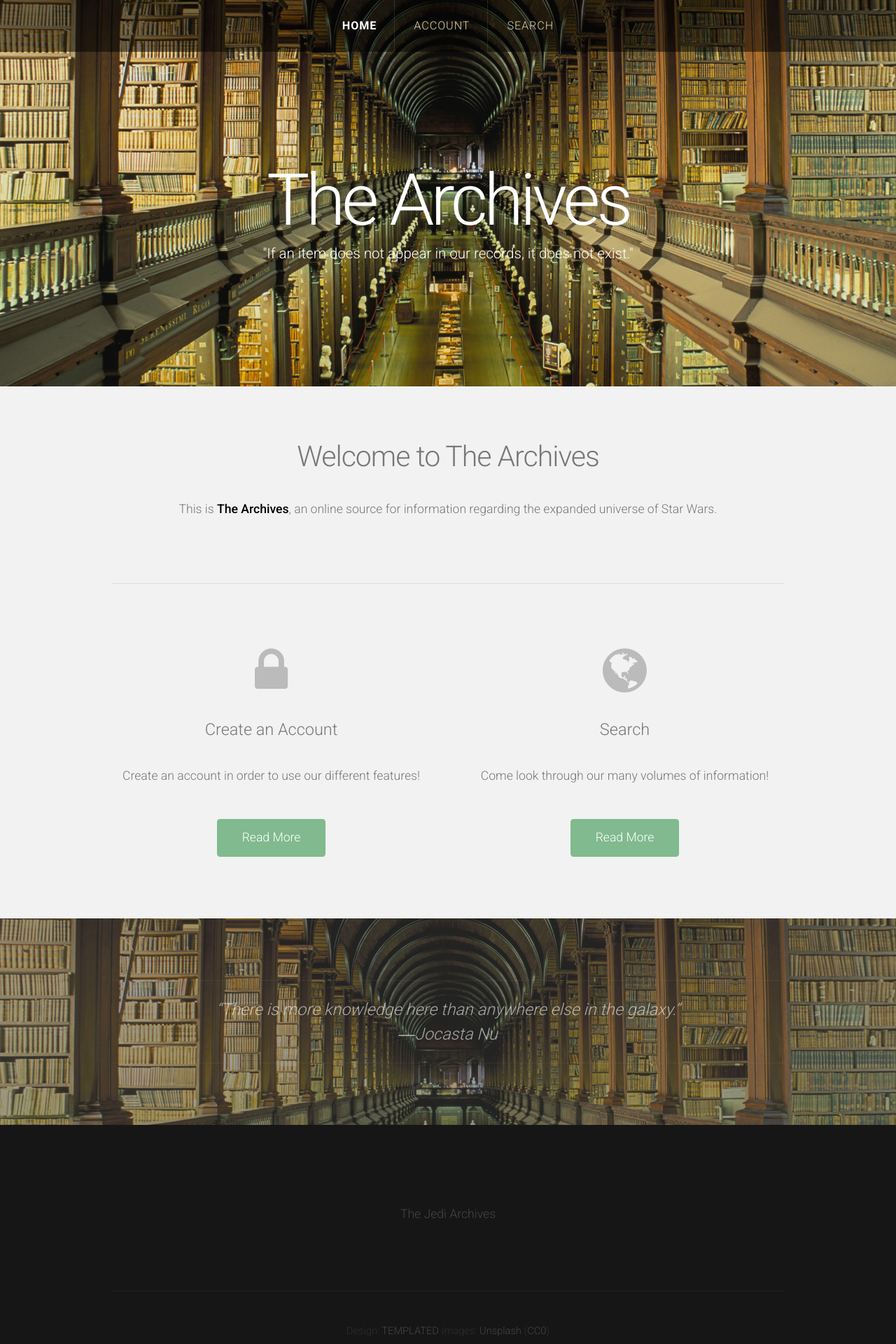
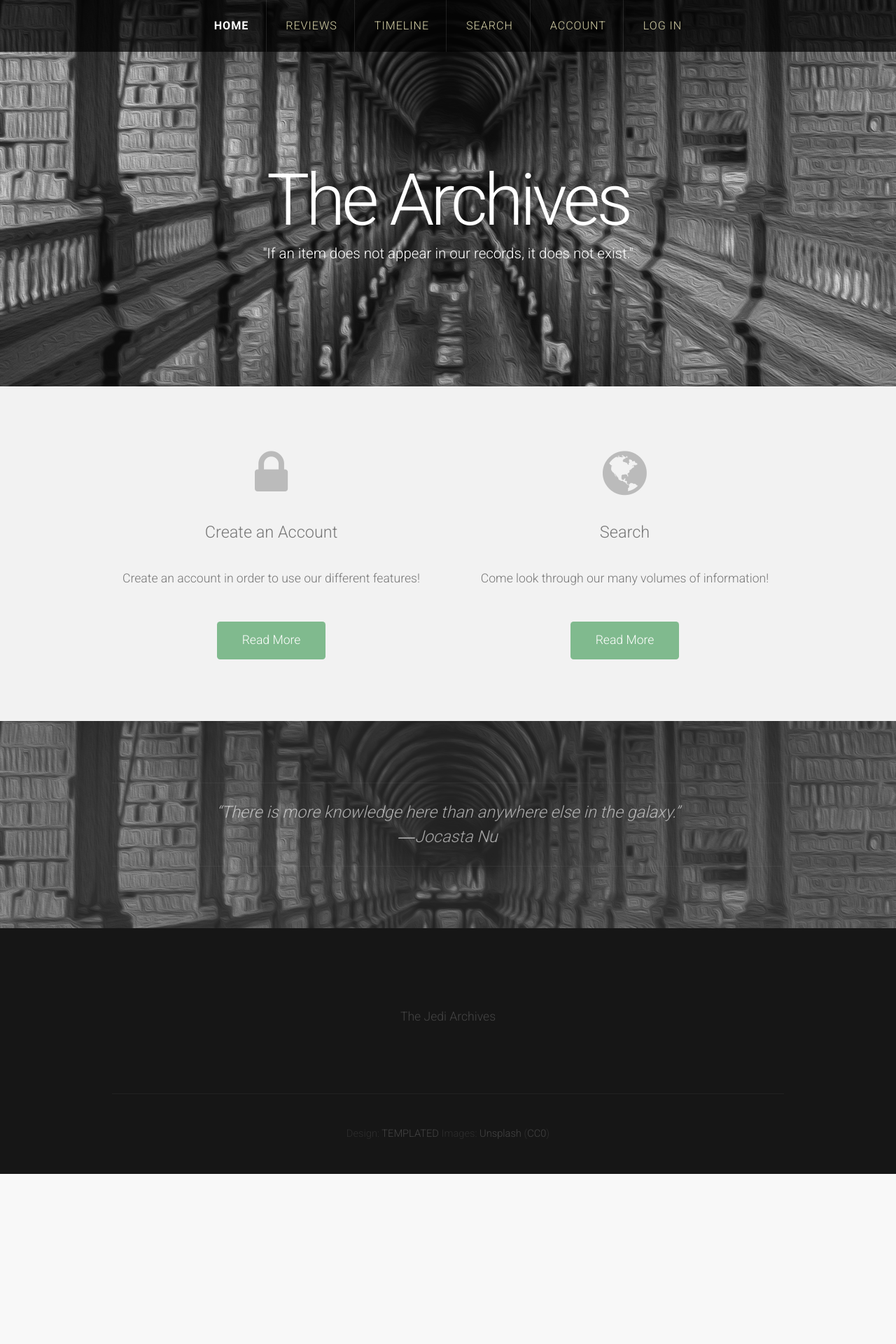
Before and after one commit to KebertXela87/sql-project, a Flask app: page / in a window 1280 px wide. Shown: the top 1920 px of the page at 70% size. After the commit the page ends 1677 px from the top, so only its background shows below. Run offline with Flask 2, Linux system fonts and the light colour scheme; parts of the project's set-up code (start-up, migrations or seed data) failed here and were passed over; some libraries are stand-ins or nearby versions.

Commit message:
Changed background image, working on login code

```diff
--- a/server.py
+++ b/server.py
@@ -1,8 +1,9 @@
 import psycopg2
 import psycopg2.extras
+import os, uuid
+from flask import Flask, render_template, request, redirect, url_for, session, next_is_valid, abort
+import flask.ext.login as flask_login
 
-import os
-from flask import Flask, render_template, request, redirect, url_for, session
 app = Flask(__name__)
 app.secret_key = os.urandom(24).encode('hex')
 
@@ -10,7 +11,24 @@
 reload(sys)
 sys.setdefaultencoding("utf-8")
 
-currentUser = ''
+login_manager = flask_login.LoginManager()
+login_manager.init_app(app)
+
+class User(flask_login.UserMixin):
+    pass
+
+@login_manager.user_loader
+def user_loader(user_id):
+    db = connectToDB()
+    cur = db.cursor(cursor_factory=psycopg2.extras.DictCursor)
+
+    cur.execute("SELECT username FROM users WHERE username = %s;", (user_id,))
+    if cur.fetchone():
+        user = User()
+        user.id = user_id #change this?
+        return user
+
+    return #no user
 
 def connectToDB():
     connectionString = 'dbname=thearchives user=jedimaster password=41PubBNmfQhmfCNy host=localhost'
@@ -19,6 +37,33 @@
         return psycopg2.connect(connectionString)
     except:
         print("Can't connect to database")
+
+@app.route('/login', methods=['GET', 'POST'])
+def login():
+    if request.method == 'GET':
+        return render_template('login.html')
+
+    #attempt login
+    db = connectToDB()
+    cur = db.cursor(cursor_factory=psycopg2.extras.DictCursor)
+
+    usernameinput = request.form['username']
+    passwordinput = request.form['password']
+
+    cur.execute("SELECT * FROM users WHERE username = %s AND password = crypt(%s, password);", (usernameinput, passwordinput))
+    if cur.fetchone():
+        user = User()
+        user.id = usernameinput
+        flask_login.login_user(user)
+
+        next = request.args.get('next')
+        if not next_is_valid(next):
+            return abort(400)
+
+        return redirect(next or url_for('account'))
+
+    #login failed
+    return 'bad login' #change this
 
 @app.route('/')
 def helloWorld():
--- a/static/css/style.css
+++ b/static/css/style.css
@@ -16,7 +16,7 @@
 	{
 		margin: 0;
 		padding: 0;
-		background: #161616;
+		background: #f8f8f8; /*161616*/
 	}
 
 	body,input,textarea,select
@@ -781,7 +781,7 @@
 	#header
 	{
 		position: relative;
-		background: url(../images/header.jpg) no-repeat bottom center;
+		background: url(../images/headerBW.png) no-repeat bottom center;
 		background-attachment: fixed;
 		background-size: cover;
 		text-align: center;
@@ -841,7 +841,7 @@
 
 		#nav-wrapper
 		{
-			background: rgba(0,0,0,.5);
+			background: rgba(0,0,0,.7);
 			position: absolute;
 			top: 0;
 			left: 0;
@@ -924,6 +924,7 @@
 
 	#footer
 	{
+		background-color: #161616;
 		position: relative;
 		text-align: center;
 	}
@@ -944,6 +945,7 @@
 
 	#copyright
 	{
+		background-color: #161616;
 		position: relative;
 		text-align: center;
 		color: #774535;
@@ -998,7 +1000,7 @@
 	{
 		position: relative;
 		text-align: center;
-		background: url(../images/header.jpg) no-repeat center center;
+		background: url(../images/headerBW.png) no-repeat center center;
 		background-attachment: fixed;
 		background-size: cover;
 	}
--- a/templates/index.html
+++ b/templates/index.html
@@ -6,11 +6,7 @@
 	<!-- Featured -->
 		<div id="featured">
 			<div class="container">
-				<header>
-					<h2>Welcome to The Archives</h2>
-				</header>
-				<p>This is <strong>The Archives</strong>, an online source for information regarding the expanded universe of Star Wars.</p>
-				<hr />
+
 				<div class="row">
 					<section class="6u">
 						<span class="pennant"><span class="fa fa-lock"></span></span>
--- a/templates/layout.html
+++ b/templates/layout.html
@@ -26,8 +26,11 @@
 				<nav id="nav">
 					<ul>
 						<li {% if currentpage == 'home' %}class="active"{% endif %}><a href="/">Home</a></li>
+						<li {% if currentpage == 'review' %}class="active"{% endif %}><a href="/reviews">Reviews</a></li>
+						<li {% if currentpage == 'timeline' %}class="active"{% endif %}><a href="/timeline">Timeline</a></li>
+						<li {% if currentpage == 'search' %}class="active"{% endif %}><a href="/search">Search</a></li>
 						<li {% if currentpage == 'account' %}class="active"{% endif %}><a href="/account">Account</a></li>
-						<li {% if currentpage == 'search' %}class="active"{% endif %}><a href="/search">Search</a></li>
+						<li {% if currentpage == 'login' %}class="active"{% endif %}><a href="/login">Log In</a></li>
 					</ul>
 				</nav>
 			</div>
```
Also changed, not shown: static/images/headerBW.png (added).
